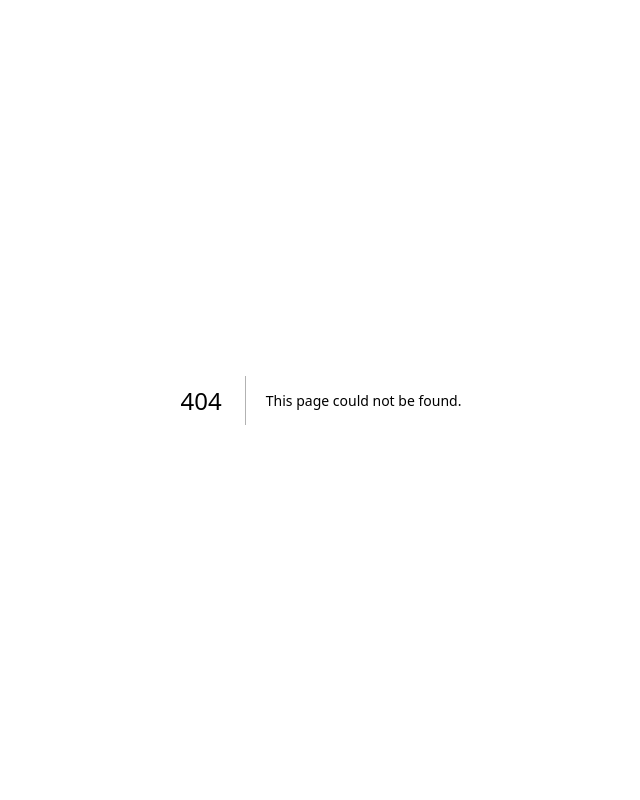
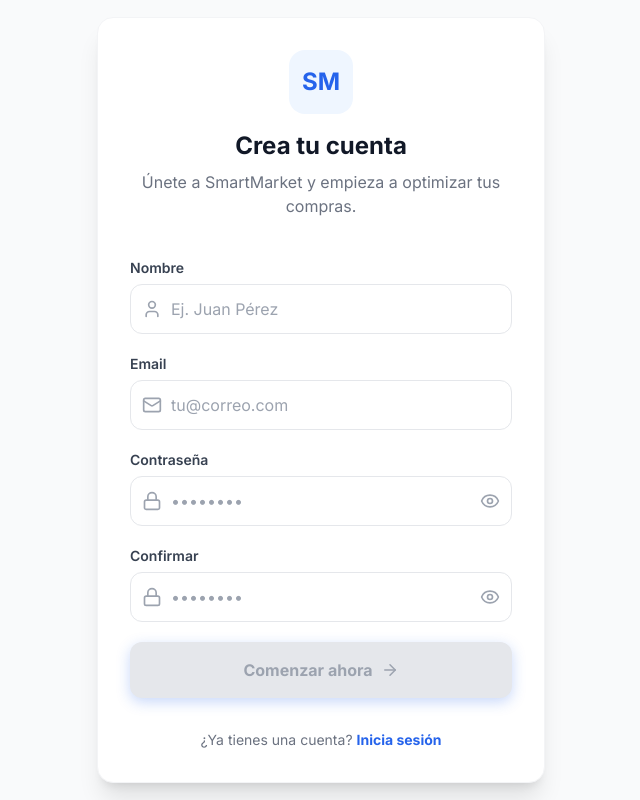
Before and after one commit to kerin-tech/smartmarket, a Next.js app in the folder apps/web/: page /register in a window 1280 px wide. Before the commit this address had no page. Shown: the whole page, without its empty margins (319-959 px from the left). Built offline with nearby package versions, Linux system fonts and the light colour scheme.

Commit message:
feat(auth): formulario de registro completo con validación Zod y Design System

```diff
--- a/apps/web/src/app/globals.css
+++ b/apps/web/src/app/globals.css
@@ -3,25 +3,12 @@
 @tailwind utilities;
 
 :root {
-  --background: #ffffff;
-  --foreground: #171717;
-}
-
-@media (prefers-color-scheme: dark) {
-  :root {
-    --background: #0a0a0a;
-    --foreground: #ededed;
-  }
+  --foreground-rgb: 0, 0, 0;
+  --background-start-rgb: 214, 219, 220;
+  --background-end-rgb: 255, 255, 255;
 }
 
 body {
-  color: var(--foreground);
-  background: var(--background);
-  font-family: Arial, Helvetica, sans-serif;
+  color: rgb(var(--foreground-rgb));
+  background: white;
 }
-
-@layer utilities {
-  .text-balance {
-    text-wrap: balance;
-  }
-}
--- a/apps/web/src/app/layout.tsx
+++ b/apps/web/src/app/layout.tsx
@@ -1,35 +1,22 @@
 import type { Metadata } from "next";
-import localFont from "next/font/local";
+import { Inter } from "next/font/google"; // Importamos Inter como dice Tipografía.docx
 import "./globals.css";
 
-const geistSans = localFont({
-  src: "./fonts/GeistVF.woff",
-  variable: "--font-geist-sans",
-  weight: "100 900",
-});
-const geistMono = localFont({
-  src: "./fonts/GeistMonoVF.woff",
-  variable: "--font-geist-mono",
-  weight: "100 900",
-});
+const inter = Inter({ subsets: ["latin"] });
 
 export const metadata: Metadata = {
-  title: "Create Next App",
-  description: "Generated by create next app",
+  title: "SmartMarket - Ahorra en tus compras",
+  description: "La mejor forma de comparar precios y ahorrar",
 };
 
 export default function RootLayout({
   children,
-}: Readonly<{
+}: {
   children: React.ReactNode;
-}>) {
+}) {
   return (
-    <html lang="en">
-      <body
-        className={`${geistSans.variable} ${geistMono.variable} antialiased`}
-      >
-        {children}
-      </body>
+    <html lang="es">
+      <body className={inter.className}>{children}</body>
     </html>
   );
 }
--- /dev/null
+++ b/apps/web/src/app/register/page.tsx
@@ -0,0 +1,62 @@
+'use client';
+import { useForm } from 'react-hook-form';
+import { zodResolver } from '@hookform/resolvers/zod';
+import { User, Mail, Lock, ArrowRight } from 'lucide-react';
+import { registerSchema, RegisterFormData } from '@/types/auth';
+import { Input } from '@/components/ui/Input';
+import Link from 'next/link';
+
+export default function RegisterPage() {
+  const { register, handleSubmit, formState: { errors, isValid, isSubmitting } } = useForm<RegisterFormData>({
+    resolver: zodResolver(registerSchema),
+    mode: 'onChange' // Validación en tiempo real como pide la UX
+  });
+
+  const onSubmit = async (data: RegisterFormData) => {
+    // Simulación de carga (Loader/Spinner)
+    await new Promise(resolve => setTimeout(resolve, 2000));
+    console.log('Usuario registrado:', data);
+    // Aquí irá la redirección tras el éxito
+  };
+
+  return (
+    <div className="min-h-screen bg-gray-50 flex flex-col items-center justify-center p-4">
+      <div className="w-full max-w-md bg-white rounded-2xl shadow-xl p-8 border border-gray-100">
+        <header className="text-center mb-10">
+          <div className="bg-primary-50 w-16 h-16 rounded-2xl flex items-center justify-center mx-auto mb-4">
+             <span className="text-primary-600 font-bold text-2xl">SM</span>
+          </div>
+          <h1 className="text-2xl font-bold text-gray-900">Crea tu cuenta</h1>
+          <p className="text-gray-500 mt-2">Únete a SmartMarket y empieza a optimizar tus compras.</p>
+        </header>
+
+        <form onSubmit={handleSubmit(onSubmit)} className="space-y-5">
+          <Input label="Nombre" icon={User} placeholder="Ej. Juan Pérez" {...register('name')} error={errors.name?.message} />
+          <Input label="Email" icon={Mail} type="email" placeholder="tu@correo.com" {...register('email')} error={errors.email?.message} />
+          <Input label="Contraseña" icon={Lock} type="password" placeholder="••••••••" {...register('password')} error={errors.password?.message} />
+          <Input label="Confirmar" icon={Lock} type="password" placeholder="••••••••" {...register('confirmPassword')} error={errors.confirmPassword?.message} />
+
+          <button
+            type="submit"
+            disabled={!isValid || isSubmitting}
+            className="w-full bg-primary-600 text-white py-4 rounded-xl font-bold hover:bg-primary-700 active:scale-[0.98] transition-all disabled:bg-gray-200 disabled:text-gray-400 flex items-center justify-center gap-2 shadow-primary"
+          >
+            {isSubmitting ? 'Procesando...' : (
+              <>
+                Comenzar ahora
+                <ArrowRight size={18} />
+              </>
+            )}
+          </button>
+        </form>
+
+        <footer className="mt-8 text-center text-sm">
+          <span className="text-gray-500">¿Ya tienes una cuenta? </span>
+          <Link href="/login" className="text-primary-600 font-bold hover:underline underline-offset-4">
+            Inicia sesión
+          </Link>
+        </footer>
+      </div>
+    </div>
+  );
+}
--- /dev/null
+++ b/apps/web/src/components/ui/Input.tsx
@@ -0,0 +1,55 @@
+'use client';
+import { InputHTMLAttributes, forwardRef, useState } from 'react';
+import { Eye, EyeOff, LucideIcon } from 'lucide-react';
+
+interface InputProps extends InputHTMLAttributes<HTMLInputElement> {
+  label: string;
+  error?: string;
+  icon?: LucideIcon;
+}
+
+export const Input = forwardRef<HTMLInputElement, InputProps>(
+  ({ label, error, type, icon: Icon, ...props }, ref) => {
+    const [showPassword, setShowPassword] = useState(false);
+    const isPassword = type === 'password';
+
+    const togglePassword = () => setShowPassword(!showPassword);
+
+    return (
+      <div className="flex flex-col gap-1.5 w-full animate-fade-in">
+        <label className="text-sm font-semibold text-gray-700">{label}</label>
+        <div className="relative">
+          {Icon && (
+            <div className="absolute left-3 top-1/2 -translate-y-1/2 text-gray-400">
+              <Icon size={20} />
+            </div>
+          )}
+          <input
+            ref={ref}
+            type={isPassword ? (showPassword ? 'text' : 'password') : type}
+            className={`w-full ${Icon ? 'pl-10' : 'px-4'} pr-10 py-3 rounded-xl border transition-all
+              ${error ? 'border-error-main ring-1 ring-error-main' : 'border-gray-200 focus:border-primary-600 focus:ring-2 focus:ring-primary-100'}
+              outline-none placeholder:text-gray-400`}
+            {...props}
+          />
+          {isPassword && (
+            <button
+              type="button"
+              onClick={togglePassword}
+              className="absolute right-3 top-1/2 -translate-y-1/2 text-gray-400 hover:text-gray-600 transition-colors"
+            >
+              {showPassword ? <EyeOff size={20} /> : <Eye size={20} />}
+            </button>
+          )}
+        </div>
+        {error && (
+          <span className="text-xs text-error-main font-medium flex items-center gap-1">
+             {error}
+          </span>
+        )}
+      </div>
+    );
+  }
+);
+
+Input.displayName = 'Input';
--- /dev/null
+++ b/apps/web/src/types/auth.ts
@@ -0,0 +1,13 @@
+import { z } from 'zod';
+
+export const registerSchema = z.object({ // <-- Quitamos el .z extra aquí
+  name: z.string().min(3, 'El nombre debe tener al menos 3 caracteres'),
+  email: z.string().email('Correo electrónico inválido'),
+  password: z.string().min(8, 'La contraseña debe tener al menos 8 caracteres'),
+  confirmPassword: z.string()
+}).refine((data) => data.password === data.confirmPassword, {
+  message: "Las contraseñas no coinciden",
+  path: ["confirmPassword"],
+});
+
+export type RegisterFormData = z.infer<typeof registerSchema>;
--- a/apps/web/tailwind.config.ts
+++ b/apps/web/tailwind.config.ts
@@ -9,9 +9,21 @@
   theme: {
     extend: {
       colors: {
-        background: "var(--background)",
-        foreground: "var(--foreground)",
+        primary: {
+          50: '#EFF6FF',
+          600: '#2563EB', // Color principal para botones según Colores.docx
+          700: '#1D4ED8',
+        },
+        error: {
+          main: '#EF4444', // Según tus requerimientos de validación
+        }
       },
+      boxShadow: {
+        'primary': '0 4px 14px rgba(37, 99, 235, 0.25)', // Según Elevación.docx
+      },
+      borderRadius: {
+        'xl': '12px', // Según Espaciado/Elevación
+      }
     },
   },
   plugins: [],
```
Also changed, not shown: apps/web/package.json (+7 -5 lines), 2 other files (tests, documents, lock files or other folders).
